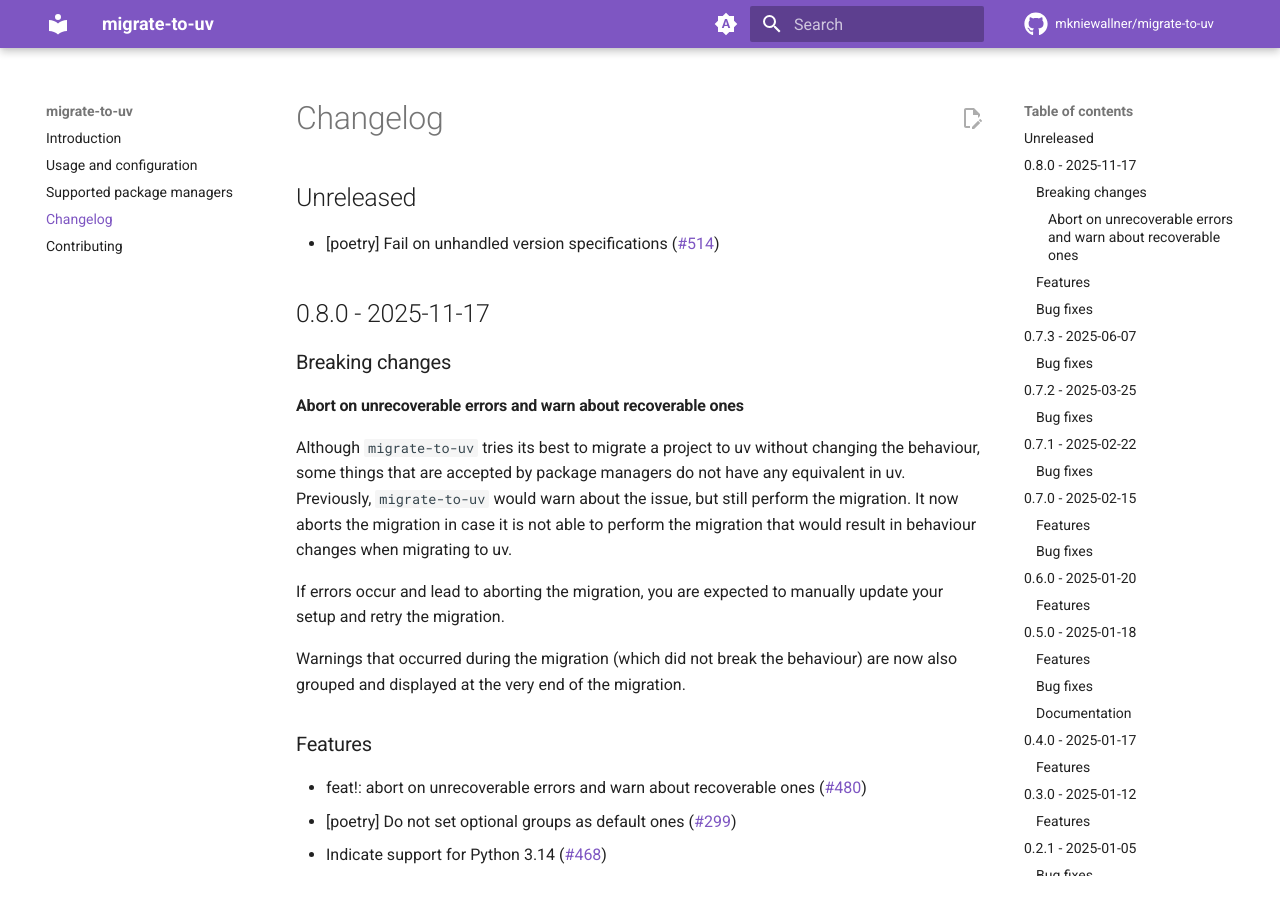
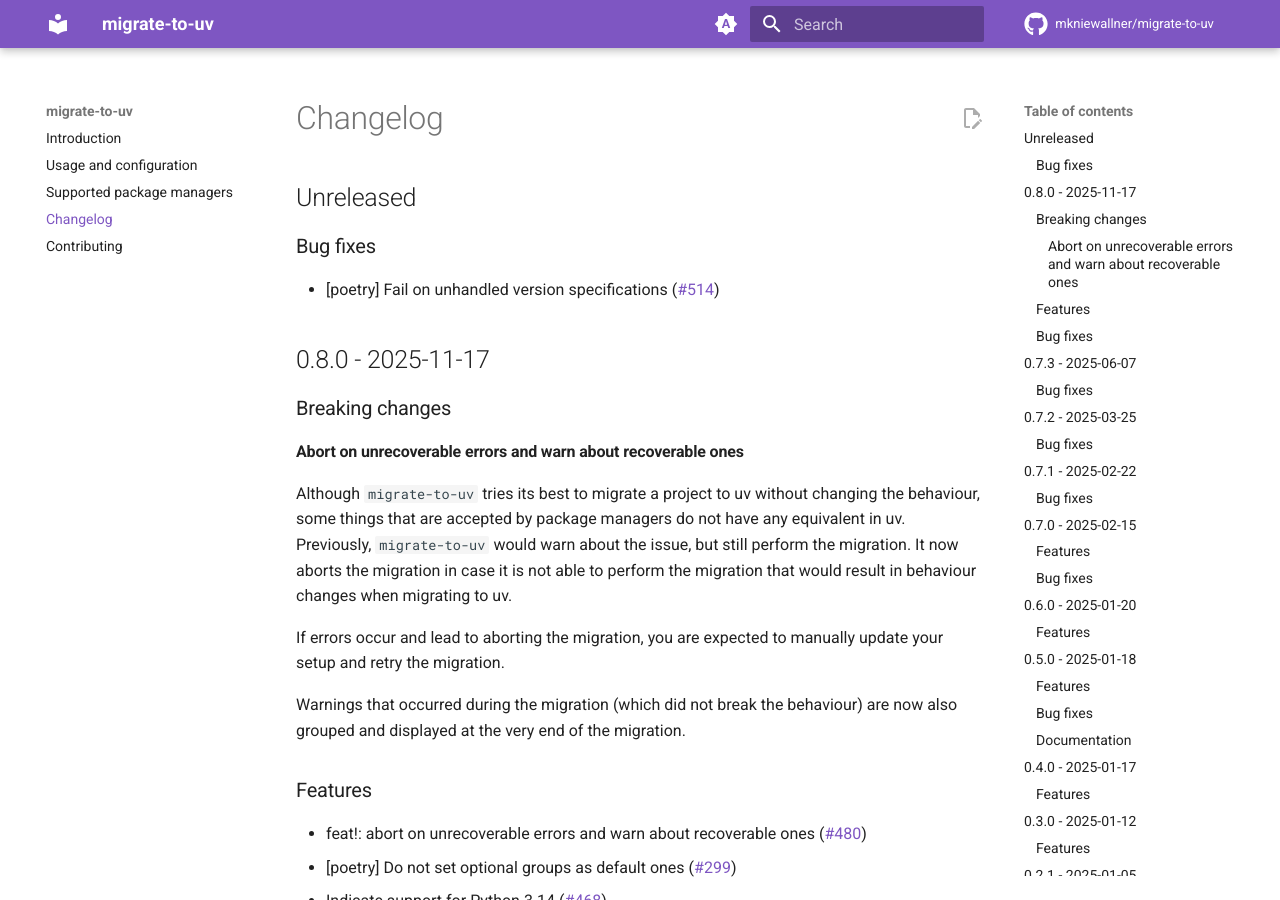
Before and after one commit to mkniewallner/migrate-to-uv, an MkDocs documentation site: the page built from docs/CHANGELOG.md, in a window 1280 px wide and 900 px high. Built offline with MkDocs 1.6.1 and Material for MkDocs 9.7.7, drawn with Linux system fonts in a browser that asks for light colours; comment, search, counter and statistics services are not loaded.

Commit message:
docs(changelog): add missing header

```diff
--- a/docs/CHANGELOG.md
+++ b/docs/CHANGELOG.md
@@ -1,6 +1,8 @@
 # Changelog
 
 ## Unreleased
+
+### Bug fixes
 
 * [poetry] Fail on unhandled version specifications ([#514](https://github.com/mkniewallner/migrate-to-uv/pull/514))
 
```
Also changed, not shown: CHANGELOG.md (+2 -0 lines).
